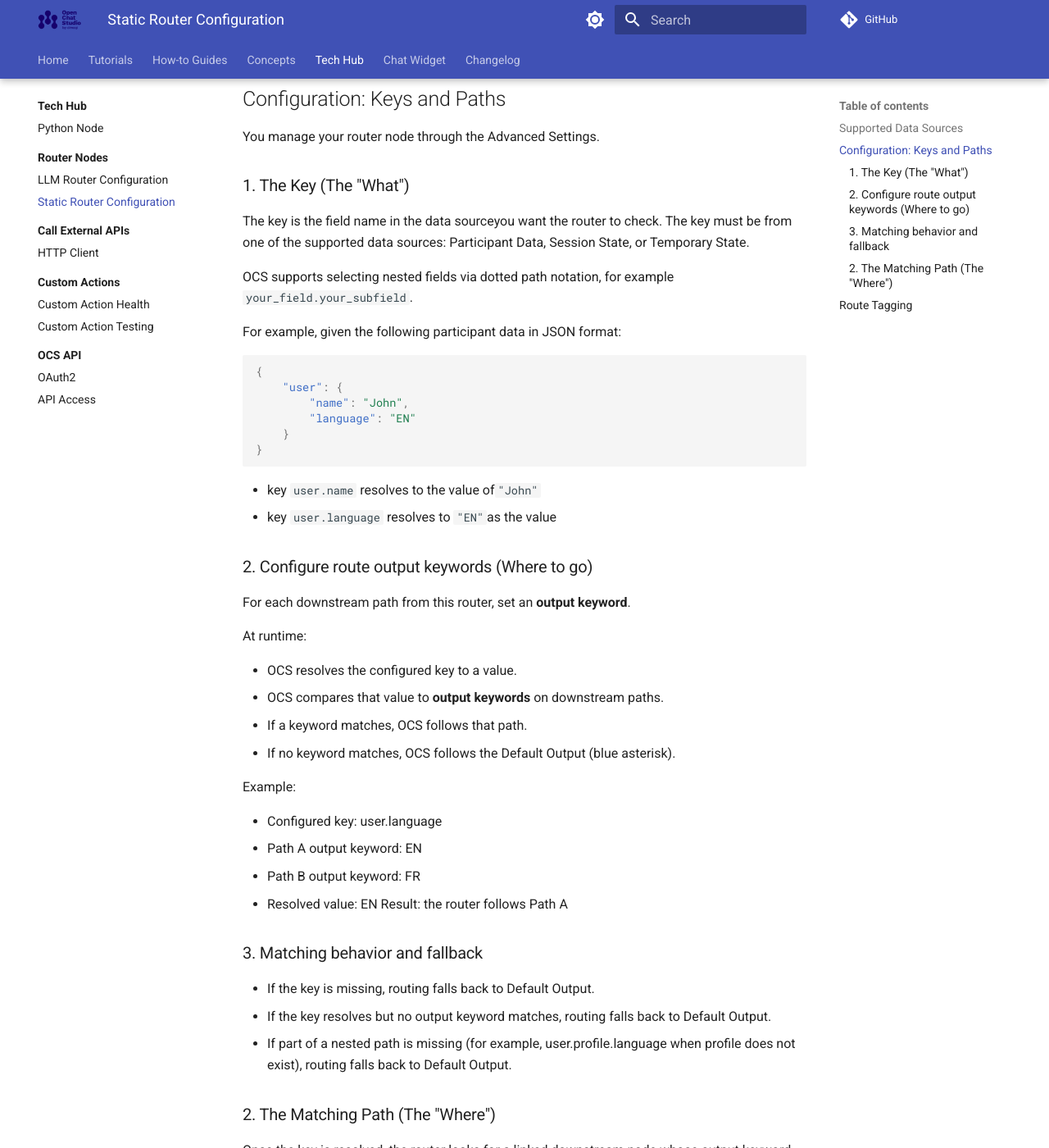
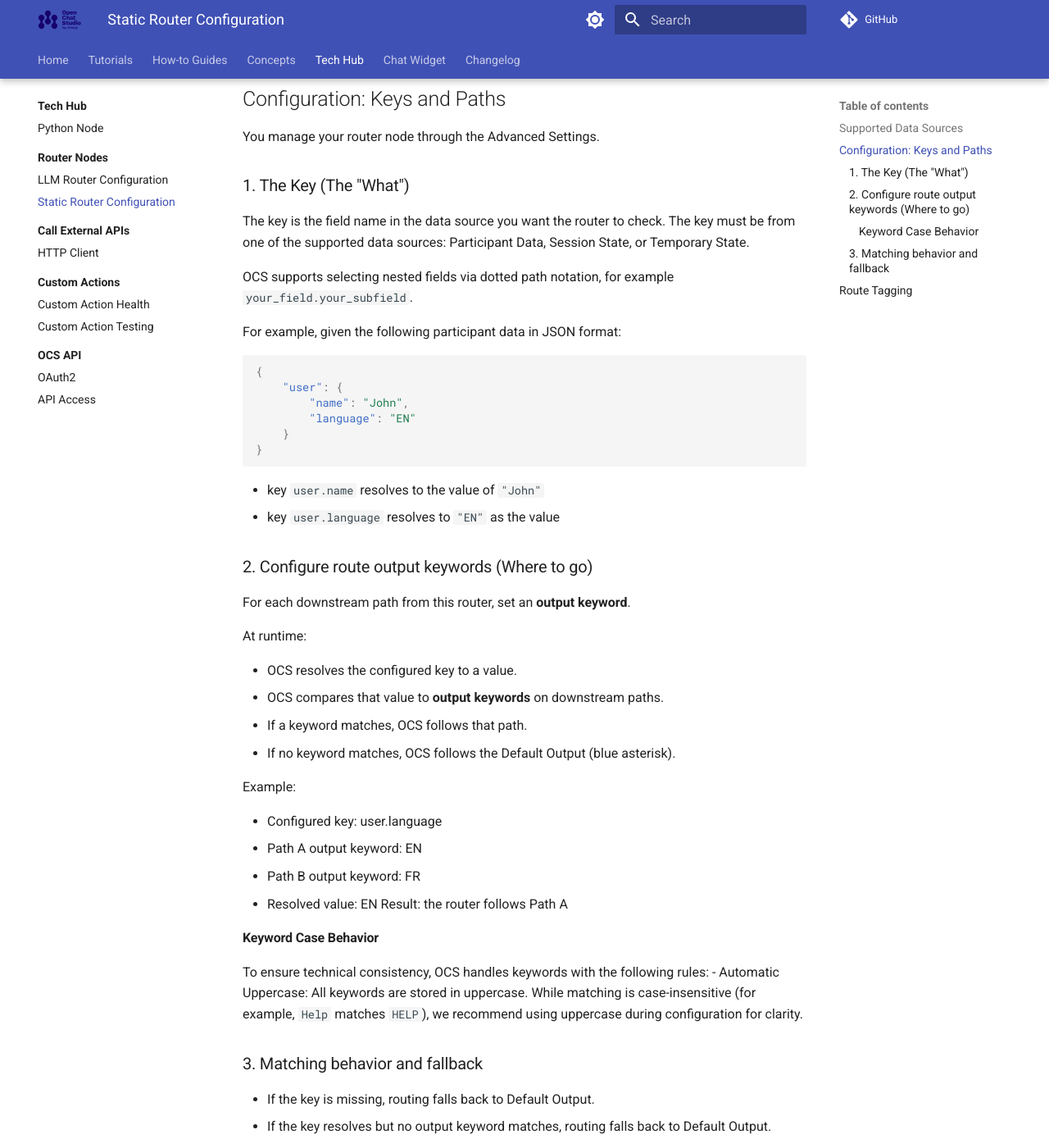
Before and after one commit to dimagi/open-chat-studio-docs, an MkDocs documentation site: the page built from docs/tech-hub/routers/static_router.md, in a window 1280 px wide and 1400 px high, scrolled down 467 px. Shown: the whole window at 82% size. Built offline with MkDocs 1.6.1 and Material for MkDocs 9.7.7, drawn with Linux system fonts in a browser that asks for light colours; a script that is not in the unit is left out; comment, search, counter and statistics services are not loaded; some of the changed text lies outside the part shown.

````diff
--- a/docs/tech-hub/routers/static_router.md
+++ b/docs/tech-hub/routers/static_router.md
@@ -14,7 +14,7 @@ The router can inspect data from three primary sources:
 You manage your router node through the Advanced Settings.
 
 ### 1. The Key (The "What")
-The key is the field name in the data sourceyou want the router to check. The key must be from one of the supported data sources: Participant Data, Session State, or Temporary State.
+The key is the field name in the data source you want the router to check. The key must be from one of the supported data sources: Participant Data, Session State, or Temporary State.
 
 OCS supports selecting nested fields via dotted path notation, for example `your_field.your_subfield`.
 
@@ -29,8 +29,8 @@ For example, given the following participant data in JSON format:
 }
 ```
 
-- key `user.name` resolves to the value of`"John"`
-- key `user.language` resolves to `"EN"`as the value
+- key `user.name` resolves to the value of `"John"`
+- key `user.language` resolves to `"EN"` as the value
 
 ### 2. Configure route output keywords (Where to go)
 For each downstream path from this router, set an **output keyword**.
@@ -50,16 +50,16 @@ Example:
 - Resolved value: EN
 Result: the router follows Path A
 
+#### Keyword Case Behavior
+To ensure technical consistency, OCS handles keywords with the following rules:
+- Automatic Uppercase: All keywords are stored in uppercase. While matching is case-insensitive (for example, `Help` matches `HELP`), we recommend using uppercase during configuration for clarity.
+
+
 ### 3. Matching behavior and fallback
 - If the key is missing, routing falls back to Default Output.
 - If the key resolves but no output keyword matches, routing falls back to Default Output.
 - If part of a nested path is missing (for example, user.profile.language when profile does not exist), routing falls back to Default Output.
 
-### 2. The Matching Path (The "Where")
-Once the key is resolved, the router looks for a linked downstream node whose output keyword matches that value.
-
-- If `user.language` is `EN`, the conversation will switch to English.
-- Note: If the specified key is missing, or the value does not match any output keyword, the router follows the Default Output (marked with a blue *).
 
 ## Route Tagging
 
````
Also changed, not shown: docs/concepts/pipelines/router_nodes.md (+1 -1 lines), docs/tech-hub/routers/index.md (+3 -4 lines), docs/tech-hub/routers/llm_router.md (+2 -2 lines).
